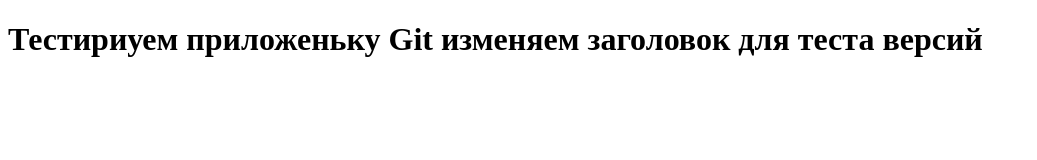
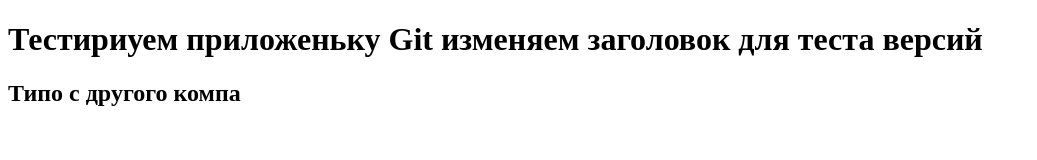
Before and after one commit to Hazernit/workWithGH, a plain HTML site: page index.html in a window 1280 px wide. Shown: the whole page, without its empty margins (0-1037 px from the left). Drawn offline with Linux system fonts and the light colour scheme.

Commit message:
Тип файл с другого компа

```diff
--- a/index.html
+++ b/index.html
@@ -10,5 +10,6 @@
     <h1>Тестириуем приложеньку Git
         изменяем заголовок для теста версий
     </h1>
+    <h2>Типо с другого компа</h2>
 </body>
 </html>
```
